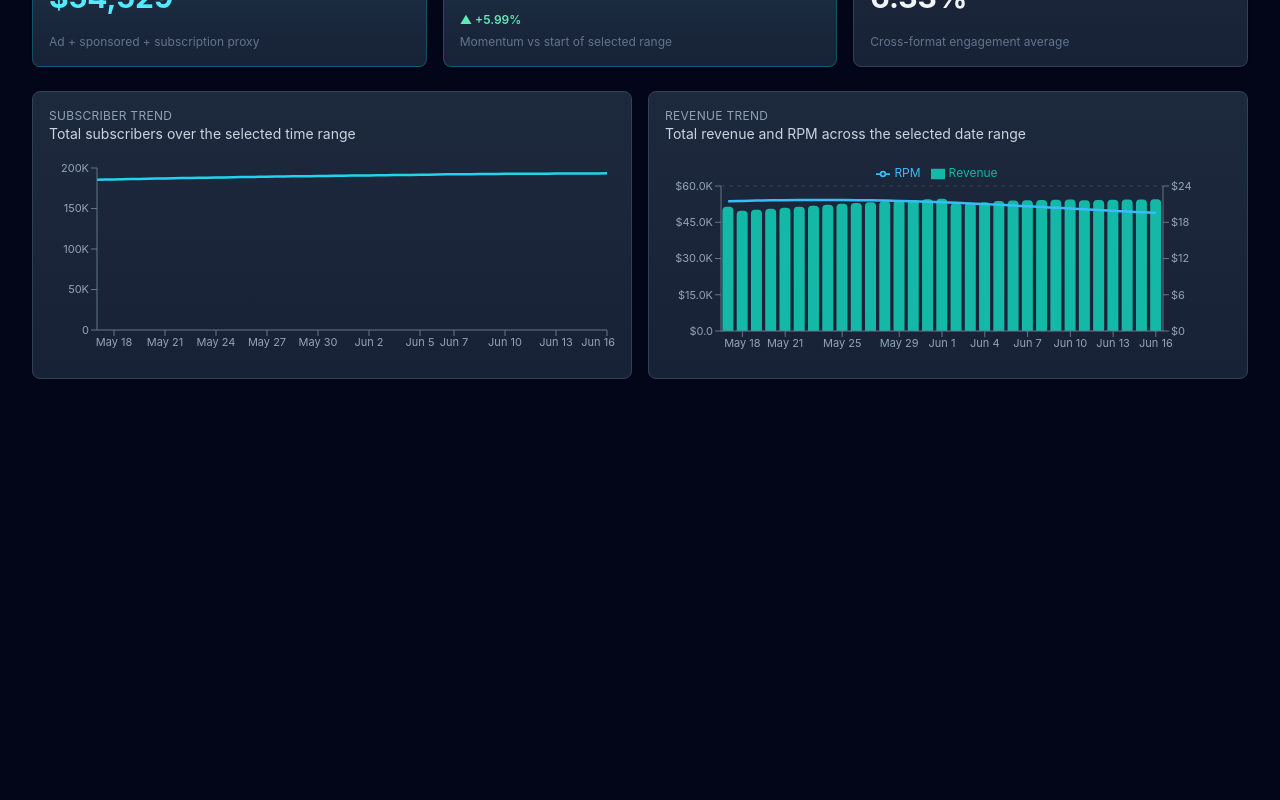
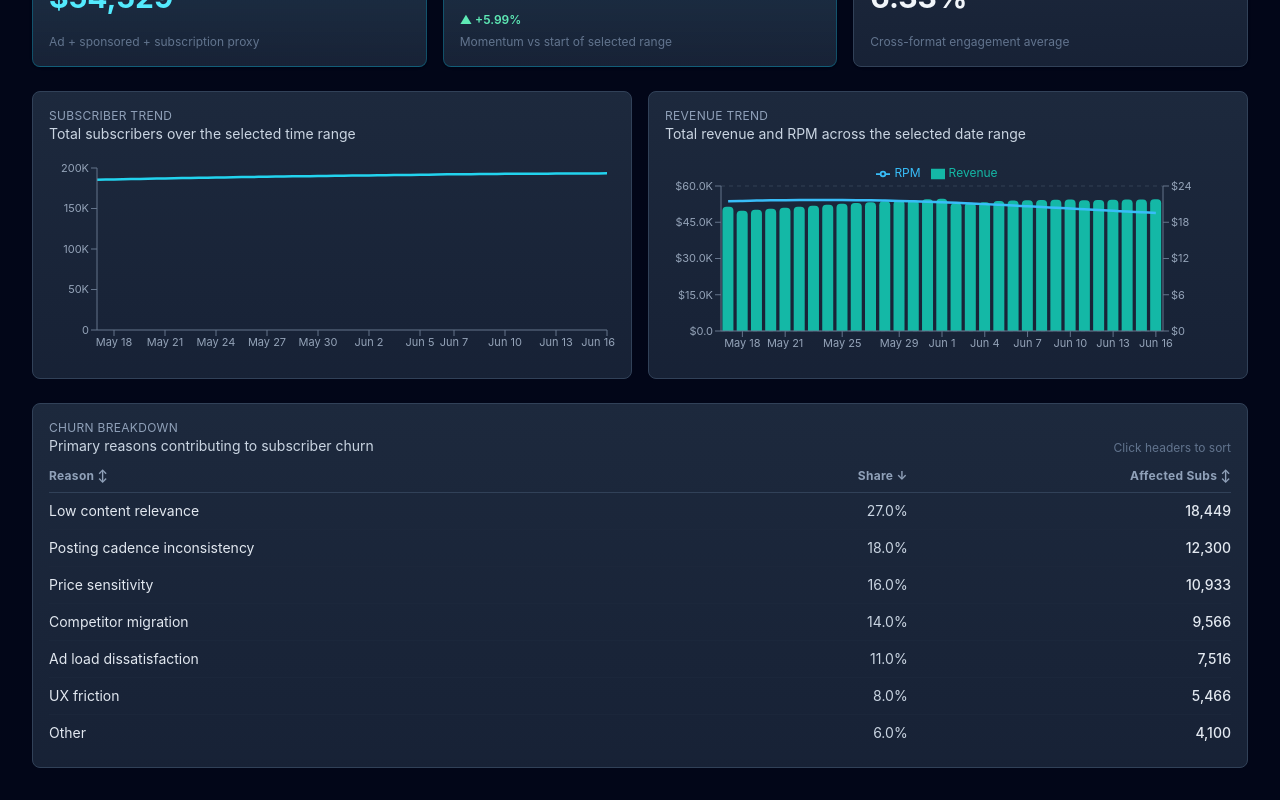
Before and after one commit to michaelbodellslalom/p300resubmission1, a Next.js app: page /dashboard in a window 1280 px wide. Shown: the part 543-1343 px from the top of the page. Before the commit the page ends 954 px from the top, so only its background shows below. Built offline with nearby package versions, Linux system fonts and the light colour scheme.

Commit message:
T-041/T-042: Add sortable churn breakdown table

```diff
--- a/memory-bank/activeContext.md
+++ b/memory-bank/activeContext.md
@@ -4,7 +4,7 @@
 **Phase 3: Overview Charts** 🚧 IN PROGRESS
 
 ## Next Task
-**T-040: Wire Revenue chart behavior to date range edge cases and begin churn table (T-041)**
+**T-043: Wire churn table data behavior to date range states and continue chart layout polish (T-045)**
 
 ## What's Done
 - Planning complete (PRD, Design Doc, Build Task List)
@@ -44,14 +44,16 @@
 - T-037 complete: date range interaction verified for subscriber and revenue chart updates
 - T-038 complete: dual-axis Revenue Trend chart added to Overview
 - T-039 complete: chart legend added for Revenue and RPM series
+- T-041 complete: Churn Breakdown table added to Overview
+- T-042 complete: churn table sorting added for reason, share, and affected subscribers
 - QueryClient provider wired at app root for hooks
 - Production build and type-check verified after shell routing
 - Production build and type-check verified after KPI refactor
 - Production build and type-check re-verified after chart integration
 
 ## What's In Progress
-- T-040 follow-up validation for revenue trend behavior and label ranges
-- T-041 planning: churn breakdown table for Overview
+- T-043 follow-up: align churn table behavior with range-specific data snapshots
+- T-045 planning: chart/table responsive layout refinement for smaller screens
 
 ## Blockers
 None
@@ -64,4 +66,4 @@ None
 - Header refresh timestamp is now hydration-safe and no longer intercepts pointer events
 
 ## Last Updated
-June 16, 2026 - T-037/T-038/T-039 complete, advancing Overview charts
+June 16, 2026 - T-041/T-042 complete, churn table and sorting shipped
--- a/memory-bank/progress.md
+++ b/memory-bank/progress.md
@@ -10,7 +10,7 @@ Planning complete | Development in progress
 | 0 - Scaffolding | In Progress | T-001-T-014 | T-012 now complete |
 | 1 - Header & Nav | Complete | T-015-T-022 | Dashboard shell, tabs, and date controls are live |
 | 2 - Overview KPIs | Complete | T-023-T-034 | KPI component, wiring, loading/error, responsive and style polish complete |
-| 3 - Overview Charts | In Progress | T-035-T-050 | Subscriber + revenue trend charts now live (T-035-T-039) |
+| 3 - Overview Charts | In Progress | T-035-T-050 | Subscriber/revenue charts and churn table shipped (T-035-T-042) |
 | 4 - Subscribers Tab | Not Started | T-051-T-068 | Blocked by Phase 1 |
 | 5 - Content Tab | Not Started | T-069-T-088 | Blocked by Phase 1 |
 | 6 - Revenue Tab | Not Started | T-089-T-104 | Blocked by Phase 1 |
@@ -54,12 +54,15 @@ Planning complete | Development in progress
 - Validated date-range filtering behavior for chart and KPI updates (7D smoke test)
 - Added RevenueTrendChart dual-axis visualization (Revenue + RPM)
 - Added revenue chart legend and tooltip value formatting
+- Added ChurnBreakdownTable component to Overview with loading/error/empty states
+- Added sortable churn columns for reason, share, and affected subscribers
+- Verified sorting interactions in browser QA pass
 - Fixed refresh timestamp click interception with pointer-events-safe label styling
 - Fixed header hydration mismatch for dynamic "Updated" timestamp text
 - Re-validated type-check and production build after chart integration
 
 ## In Progress
-- Next: T-040/T-041 (revenue range edge-case behavior and churn breakdown table)
+- Next: T-043/T-045 (range-aware churn table behavior and responsive layout refinement)
 
 ## Risks and Notes
 - No blockers currently
--- a/src/app/dashboard/page.tsx
+++ b/src/app/dashboard/page.tsx
@@ -1,5 +1,6 @@
 "use client";
 
+import { ChurnBreakdownTable } from '@/components/ChurnBreakdownTable';
 import { ErrorState } from '@/components/ErrorState';
 import { KPICard } from '@/components/KPICard';
 import { RevenueTrendChart } from '@/components/RevenueTrendChart';
@@ -125,6 +126,17 @@ export default function OverviewPage() {
           }}
         />
       </section>
+
+      <section>
+        <ChurnBreakdownTable
+          data={subscriberData?.churnReasons ?? []}
+          isLoading={loadingSubscribers}
+          isError={isSubscriberError}
+          onRetry={() => {
+            void refetchSubscribers();
+          }}
+        />
+      </section>
     </div>
   );
 }
--- /dev/null
+++ b/src/components/ChurnBreakdownTable.tsx
@@ -0,0 +1,145 @@
+"use client";
+
+import { useMemo, useState } from 'react';
+
+import { ErrorState } from '@/components/ErrorState';
+import { LoadingState } from '@/components/LoadingState';
+import { type ChurnReason } from '@/types/dashboard';
+
+type SortKey = 'reason' | 'percentage' | 'affectedSubscribers';
+
+type SortDirection = 'asc' | 'desc';
+
+interface ChurnBreakdownTableProps {
+  data: ChurnReason[];
+  isLoading: boolean;
+  isError: boolean;
+  onRetry?: () => void;
+}
+
+function formatNumber(value: number): string {
+  return new Intl.NumberFormat('en-US').format(value);
+}
+
+export function ChurnBreakdownTable({
+  data,
+  isLoading,
+  isError,
+  onRetry,
+}: ChurnBreakdownTableProps) {
+  const [sortKey, setSortKey] = useState<SortKey>('percentage');
+  const [sortDirection, setSortDirection] = useState<SortDirection>('desc');
+
+  const sortedData = useMemo(() => {
+    const copied = [...data];
+
+    copied.sort((a, b) => {
+      if (sortKey === 'reason') {
+        const result = a.reason.localeCompare(b.reason);
+        return sortDirection === 'asc' ? result : -result;
+      }
+
+      const valueA = a[sortKey];
+      const valueB = b[sortKey];
+      const result = valueA - valueB;
+      return sortDirection === 'asc' ? result : -result;
+    });
+
+    return copied;
+  }, [data, sortDirection, sortKey]);
+
+  const handleSort = (nextKey: SortKey) => {
+    if (sortKey === nextKey) {
+      setSortDirection((prev) => (prev === 'asc' ? 'desc' : 'asc'));
+      return;
+    }
+
+    setSortKey(nextKey);
+    setSortDirection(nextKey === 'reason' ? 'asc' : 'desc');
+  };
+
+  const directionGlyph = (key: SortKey): string => {
+    if (key !== sortKey) return '↕';
+    return sortDirection === 'asc' ? '↑' : '↓';
+  };
+
+  if (isLoading) {
+    return <LoadingState label="Loading churn breakdown" />;
+  }
+
+  if (isError) {
+    return (
+      <ErrorState
+        message="Failed to load churn breakdown data."
+        onRetry={onRetry}
+      />
+    );
+  }
+
+  if (!data.length) {
+    return (
+      <div className="card min-h-36 border border-slate-700">
+        <p className="text-sm text-slate-400">No churn reason data available for this range.</p>
+      </div>
+    );
+  }
+
+  return (
+    <section className="card border border-slate-700 bg-gradient-to-b from-slate-800/70 to-slate-900/40">
+      <div className="mb-3 flex items-end justify-between gap-3">
+        <div>
+          <p className="text-xs uppercase tracking-wide text-slate-400">Churn Breakdown</p>
+          <p className="text-sm text-slate-300">Primary reasons contributing to subscriber churn</p>
+        </div>
+        <p className="text-xs text-slate-500">Click headers to sort</p>
+      </div>
+
+      <div className="overflow-x-auto">
+        <table className="min-w-full text-left text-sm">
+          <thead>
+            <tr className="border-b border-slate-700 text-xs uppercase tracking-wide text-slate-400">
+              <th className="pb-2 pr-4">
+                <button
+                  type="button"
+                  onClick={() => handleSort('reason')}
+                  className="inline-flex items-center gap-1 hover:text-slate-200"
+                >
+                  Reason {directionGlyph('reason')}
+                </button>
+              </th>
+              <th className="pb-2 pr-4 text-right">
+                <button
+                  type="button"
+                  onClick={() => handleSort('percentage')}
+                  className="inline-flex items-center gap-1 hover:text-slate-200"
+                >
+                  Share {directionGlyph('percentage')}
+                </button>
+              </th>
+              <th className="pb-2 text-right">
+                <button
+                  type="button"
+                  onClick={() => handleSort('affectedSubscribers')}
+                  className="inline-flex items-center gap-1 hover:text-slate-200"
+                >
+                  Affected Subs {directionGlyph('affectedSubscribers')}
+                </button>
+              </th>
+            </tr>
+          </thead>
+          <tbody>
+            {sortedData.map((row) => (
+              <tr key={row.reason} className="border-b border-slate-800/70 last:border-0">
+                <td className="py-2 pr-4 text-slate-200">{row.reason}</td>
+                <td className="py-2 pr-4 text-right text-slate-300">{row.percentage.toFixed(1)}%</td>
+                <td className="py-2 text-right font-medium text-slate-200">
+                  {formatNumber(row.affectedSubscribers)}
+                </td>
+              </tr>
+            ))}
+          </tbody>
+        </table>
+      </div>
+    </section>
+  );
+}
```
